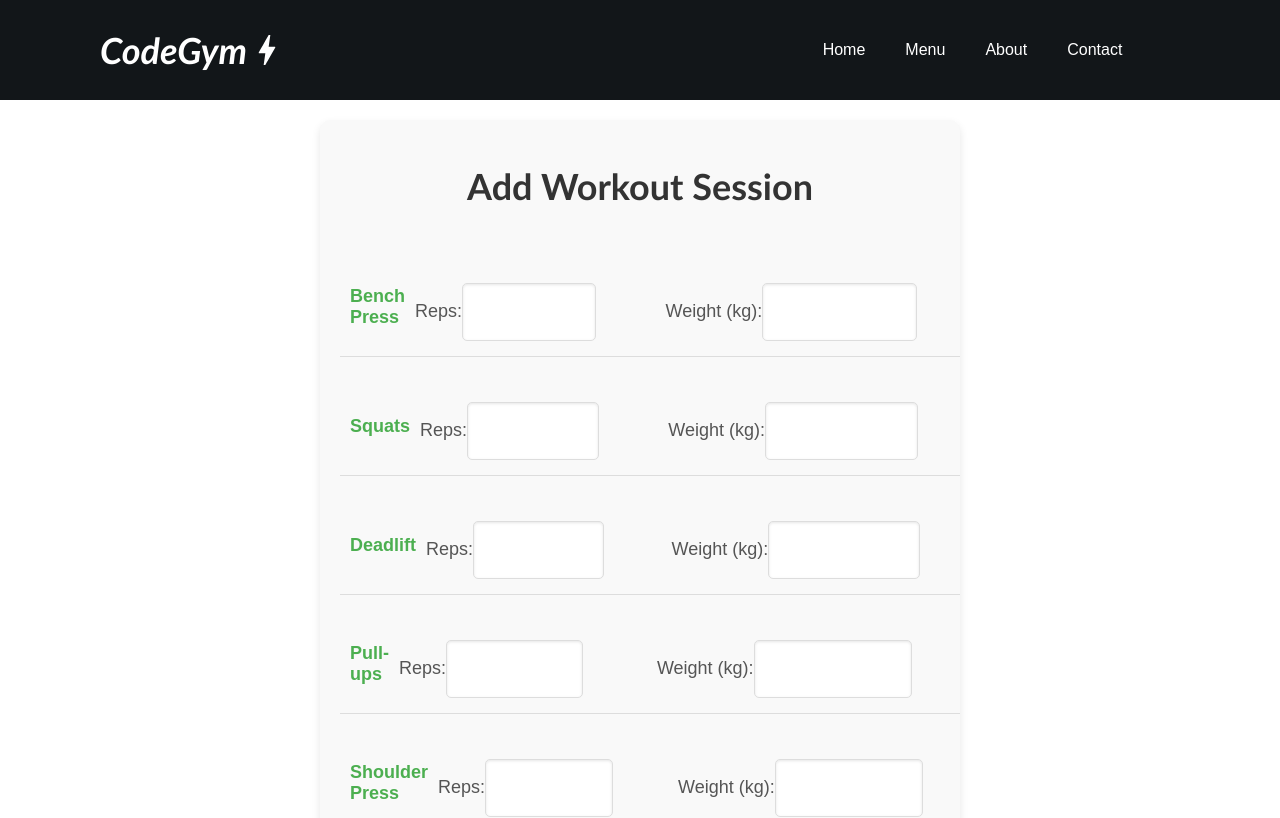
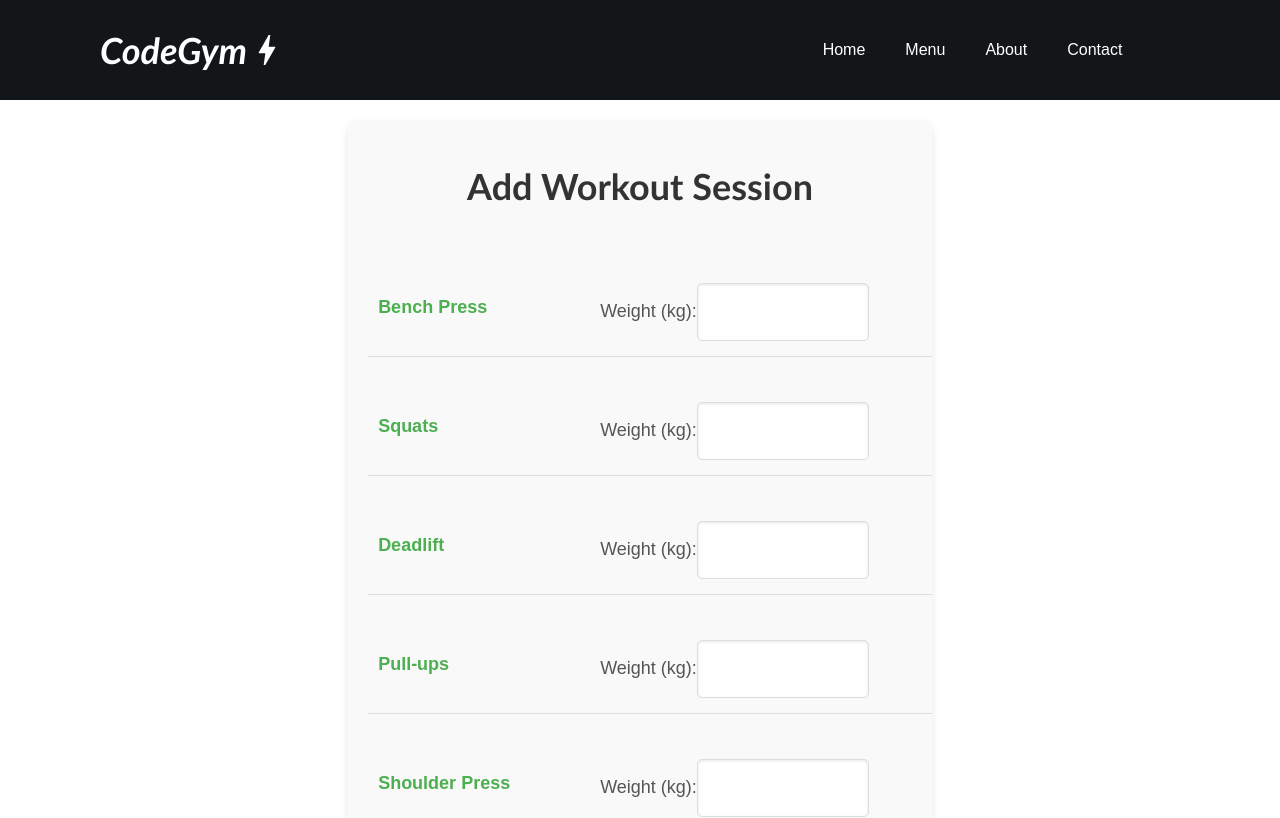
Before and after one commit to Lucia-Cai/CodeGym, a React (Create React App) app in the folder CodeGym/frontend/: page /workoutplans in a window 1280 px wide. Shown: the top 818 px of the page. Built offline with nearby package versions, Linux system fonts and the light colour scheme.

Commit message:
taking out reps field for session

```diff
--- a/CodeGym/frontend/src/pages/WorkOutPlans.js
+++ b/CodeGym/frontend/src/pages/WorkOutPlans.js
@@ -43,15 +43,6 @@ function WorkOutPlans() {
           <div className="exercise-row" key={index}>
             <h3>{exercise.name}</h3>
             <label>
-              Reps:
-              <input
-                type="number"
-                value={exercise.reps}
-                onChange={(e) => handleInputChange(index, 'reps', e.target.value)}
-                required
-              />
-            </label>
-            <label>
               Weight (kg):
               <input
                 type="number"
```
